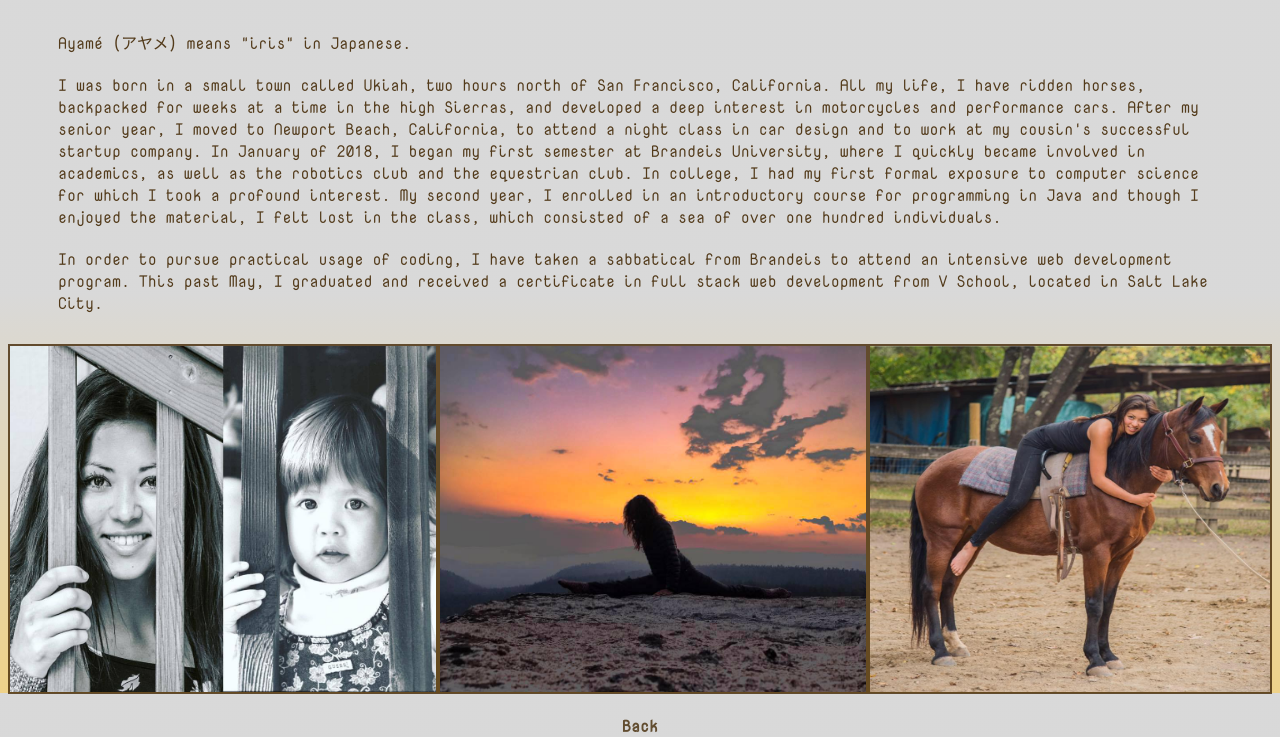
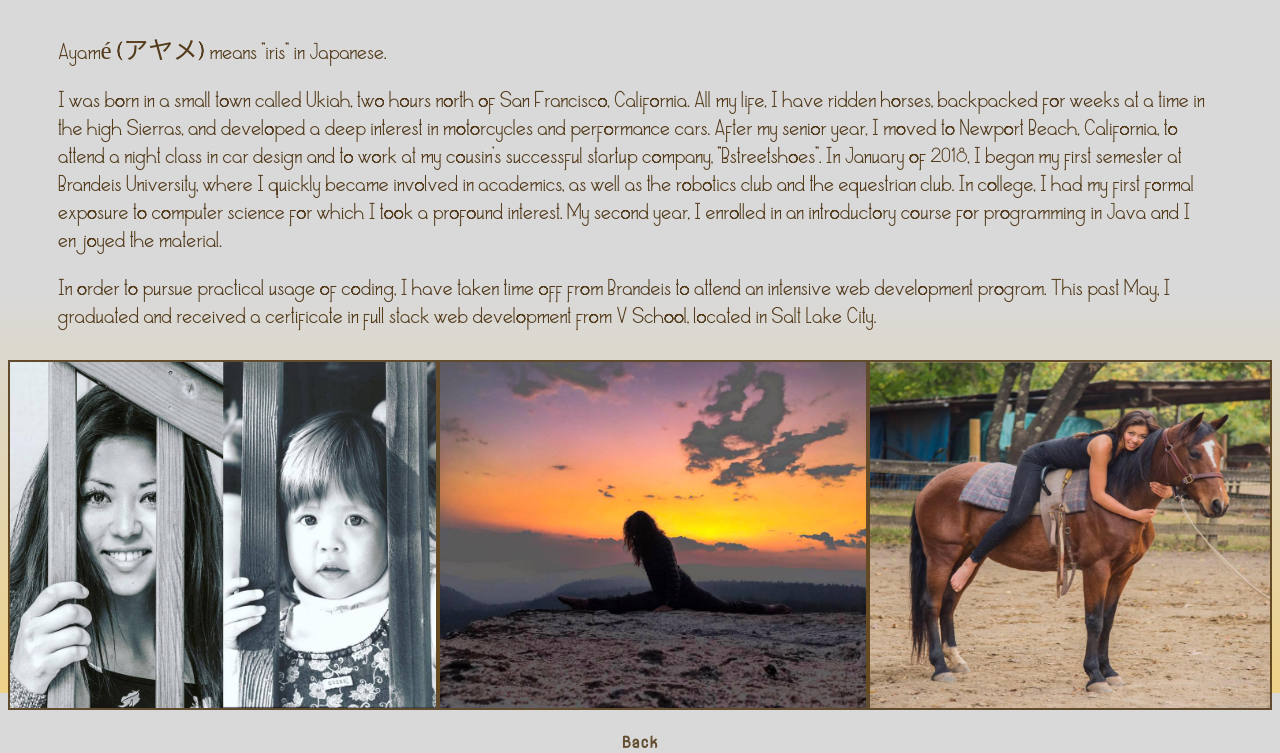
Before and after one commit to emma-barash/cube-portfolio, a plain HTML site: page aboutMe.html in a window 1280 px wide. Shown: the part 107-860 px from the top of the page. Drawn offline with Linux system fonts and the light colour scheme; files whose address does not match are found by name.

Commit message:
changed the font for the about section

```diff
--- a/aboutMe.html
+++ b/aboutMe.html
@@ -15,12 +15,11 @@
             <p>I was born in a small town called Ukiah, two hours north of San Francisco, California.
             All my life, I have ridden horses, backpacked for weeks at a time in the high Sierras, and developed a deep interest in motorcycles
             and performance cars.  After my senior year, I moved to Newport Beach, California, to attend a night class in car design and to work at my cousin's
-            successful startup company.  In January of 2018, I began my first semester at Brandeis University, where I quickly became involved in
+            successful startup company, "Bstreetshoes".  In January of 2018, I began my first semester at Brandeis University, where I quickly became involved in
             academics, as well as the robotics club and the equestrian club.  In college, I had my first formal exposure to computer science for which I
-            took a profound interest.  My second year, I enrolled in an introductory course for programming in Java and though I enjoyed the material,
-            I felt lost in the class, which consisted of a sea of over one hundred individuals. </p>
+            took a profound interest.  My second year, I enrolled in an introductory course for programming in Java and I enjoyed the material. </p>
 
-           <p>In order to pursue practical usage of coding, I have taken a sabbatical from Brandeis to attend an intensive web development program.
+           <p>In order to pursue practical usage of coding, I have taken time off from Brandeis to attend an intensive web development program.
             This past May, I graduated and received a certificate in full stack web development from V School, located in Salt Lake City.
             </p>
             <div class="imgContainer">
--- a/styles/about.css
+++ b/styles/about.css
@@ -1,5 +1,10 @@
 *{
     box-sizing: border-box;
+}
+
+@font-face{
+    src: url('../allorta/Allorta.otf');
+    font-family: Alo;
 }
 
 @font-face{
@@ -24,7 +29,9 @@ img{
 
 p{
     margin: auto;
-    font-family: Nova;
+    font-family: Alo;
+    /* font-family: 'Poiret One', 'regular'; */
+    font-size: 25px;
     margin: 20px 50px;
     text-align: left;
     color: rgb(68, 41, 5, 0.9);
--- a/styles/index.css
+++ b/styles/index.css
@@ -15,6 +15,12 @@ html{
     src: url('../NovaMono.ttf');
     font-family: Nova;
 }
+
+/* @font-face{
+    src: url('../allorta/Allorta.otf');
+    font-family: Nova;
+} */
+
 .icon-span{
     /* margin: auto; */
     font-family: Nova;
```
Also changed, not shown: index.html (+1 -1 lines), allorta/Allorta.otf (added), allorta/AllortaNew_1.png (added), allorta/AllortaNew_10.png (added), allorta/AllortaNew_2.png (added), allorta/AllortaNew_3.png (added), allorta/AllortaNew_4.png (added), allorta/AllortaNew_5.png (added), allorta/AllortaNew_6.png (added), allorta/AllortaNew_7.png (added), allorta/AllortaNew_7a.png (added), allorta/AllortaNew_9.png (added), allorta/PERSONAL USE ONLY.txt (added).
